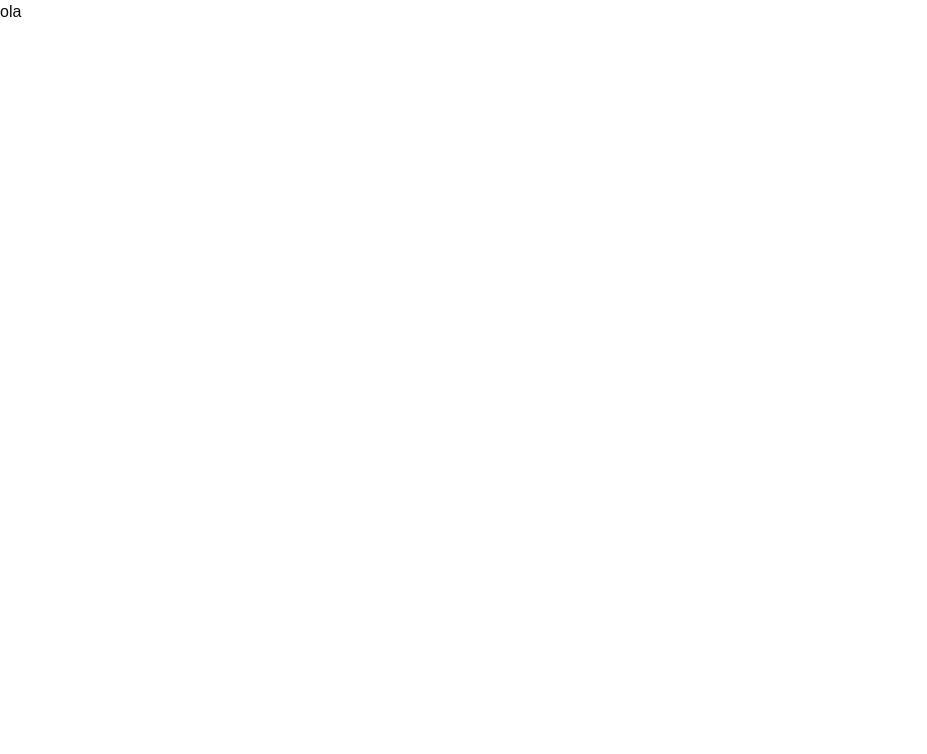
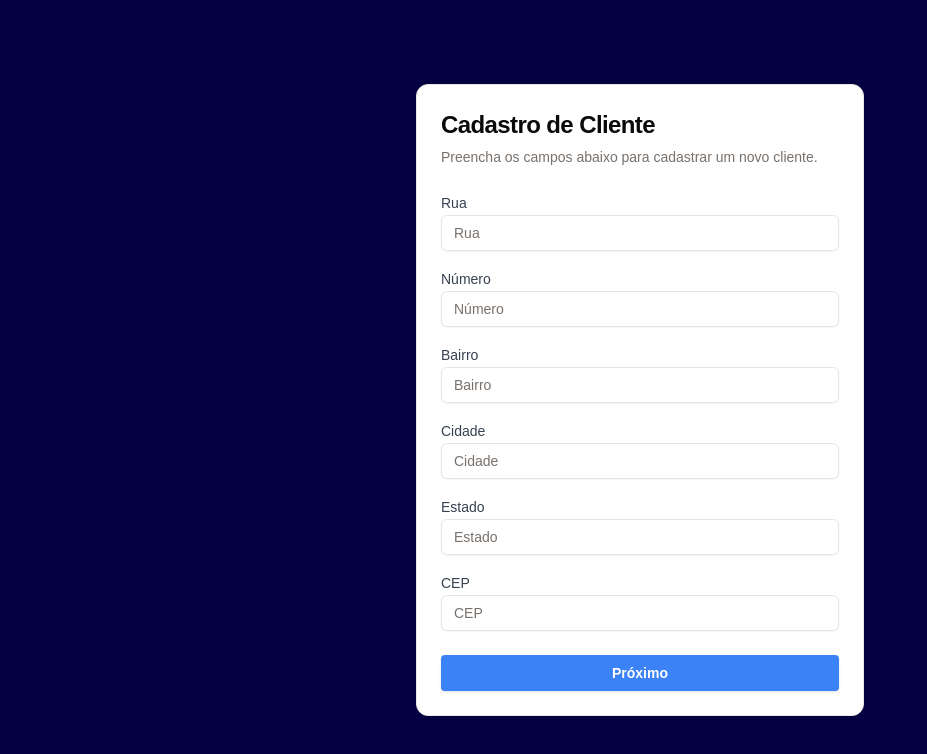
Before and after one commit to THIAGOMORGADO/web-projeto-tobehome, a Next.js app: page /singup2 in a window 1280 px wide. Shown: the top 754 px of the page, without its empty margins (0-927 px from the left). Built offline with nearby package versions, Linux system fonts and the light colour scheme.

Commit message:
Atualização da Page SignUp2 validation field not empty

```diff
--- a/src/app/singup2/page.tsx
+++ b/src/app/singup2/page.tsx
@@ -1,7 +1,143 @@
-export default function SignUp() {
+"use client";
+
+import {
+  Card,
+  CardHeader,
+  CardTitle,
+  CardDescription,
+  CardContent,
+  CardFooter,
+} from "@/components/ui/card";
+
+import { TextInput } from "../_components/Input";
+import { Button } from "@/components/ui/button";
+
+import { useState } from "react";
+import { useRouter } from "next/navigation";
+
+export default function SignUp2() {
+  const [street, setStreet] = useState("");
+  const [number, setNumber] = useState("");
+  const [neighborhood, setNeighborhood] = useState("");
+  const [city, setCity] = useState<string>("");
+  const [state, setState] = useState("");
+  const [zipCode, setZipCode] = useState("");
+
+  const routes = useRouter();
+
+  function handleNextSteps() {
+    if (!street || !number || !neighborhood || !city || !state || !zipCode) {
+      alert("Todos os campos de endereço são obrigatórios.");
+      return;
+    }
+
+    routes.push("/signin");
+  }
+
   return (
     <>
-      <h2>ola </h2>
+      <div className="flex items-center justify-center min-h-screen bg-[#030142]">
+        <Card className="w-full max-w-md">
+          <CardHeader>
+            <CardTitle className="text-2xl font-bold">
+              Cadastro de Cliente
+            </CardTitle>
+            <CardDescription>
+              Preencha os campos abaixo para cadastrar um novo cliente.
+            </CardDescription>
+          </CardHeader>
+          <CardContent>
+            <form className="space-y-4">
+              <div className="space-y-2">
+                <TextInput
+                  label="Rua"
+                  placeholder="Rua"
+                  type="text"
+                  id="street"
+                  onChange={(e: React.ChangeEvent<HTMLInputElement>) =>
+                    setStreet(e.target.value)
+                  }
+                  value={street}
+                />
+              </div>
+
+              <div className="space-y-2">
+                <TextInput
+                  label="Número"
+                  placeholder="Número"
+                  type="text"
+                  id="number"
+                  onChange={(e: React.ChangeEvent<HTMLInputElement>) =>
+                    setNumber(e.target.value)
+                  }
+                  value={number}
+                />
+              </div>
+
+              <div className="space-y-2">
+                <TextInput
+                  label="Bairro"
+                  placeholder="Bairro"
+                  type="text"
+                  id="neighborhood"
+                  onChange={(e: React.ChangeEvent<HTMLInputElement>) =>
+                    setNeighborhood(e.target.value)
+                  }
+                  value={neighborhood}
+                />
+              </div>
+
+              <div className="space-y-2">
+                <TextInput
+                  label="Cidade"
+                  placeholder="Cidade"
+                  type="text"
+                  id="city"
+                  onChange={(e: React.ChangeEvent<HTMLInputElement>) =>
+                    setCity(e.target.value)
+                  }
+                  value={city}
+                />
+              </div>
+
+              <div className="space-y-2">
+                <TextInput
+                  label="Estado"
+                  placeholder="Estado"
+                  type="text"
+                  id="state"
+                  onChange={(e: React.ChangeEvent<HTMLInputElement>) =>
+                    setState(e.target.value)
+                  }
+                  value={state}
+                />
+              </div>
+
+              <div className="space-y-2">
+                <TextInput
+                  label="CEP"
+                  placeholder="CEP"
+                  type="text"
+                  id="zipCode"
+                  onChange={(e: React.ChangeEvent<HTMLInputElement>) =>
+                    setZipCode(e.target.value)
+                  }
+                  value={zipCode}
+                />
+              </div>
+            </form>
+          </CardContent>
+
+          <CardFooter>
+            <Button
+              className="bg-blue-500 hover:bg-blue-700 text-white font-bold py-2 px-4 rounded w-full"
+              onClick={handleNextSteps}
+            >
+              Próximo
+            </Button>
+          </CardFooter>
+        </Card>
+      </div>
     </>
   );
 }
```
